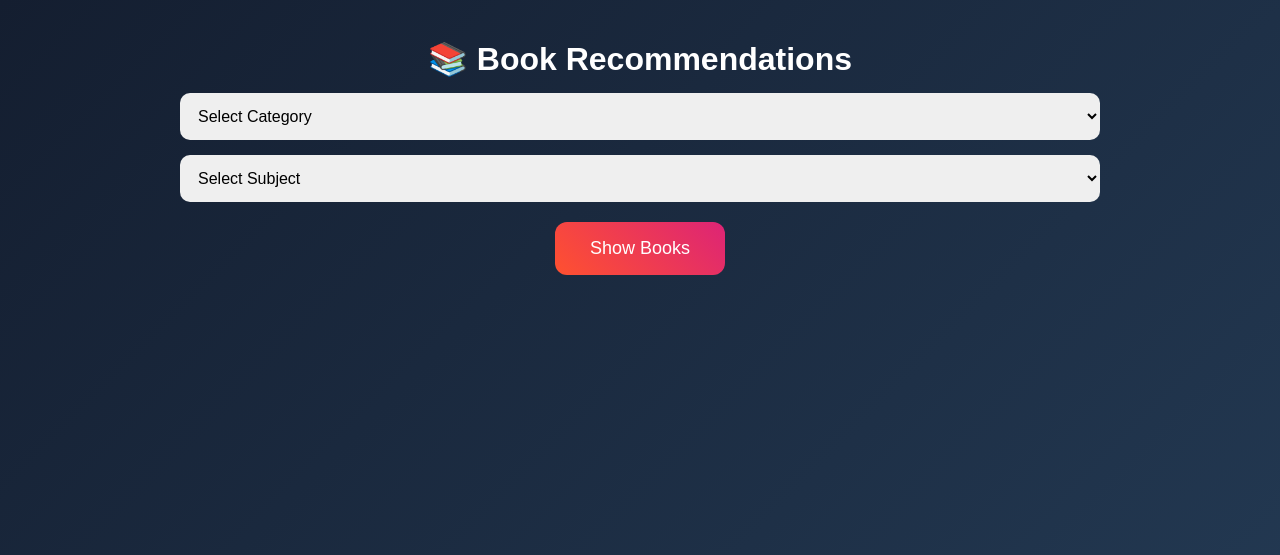
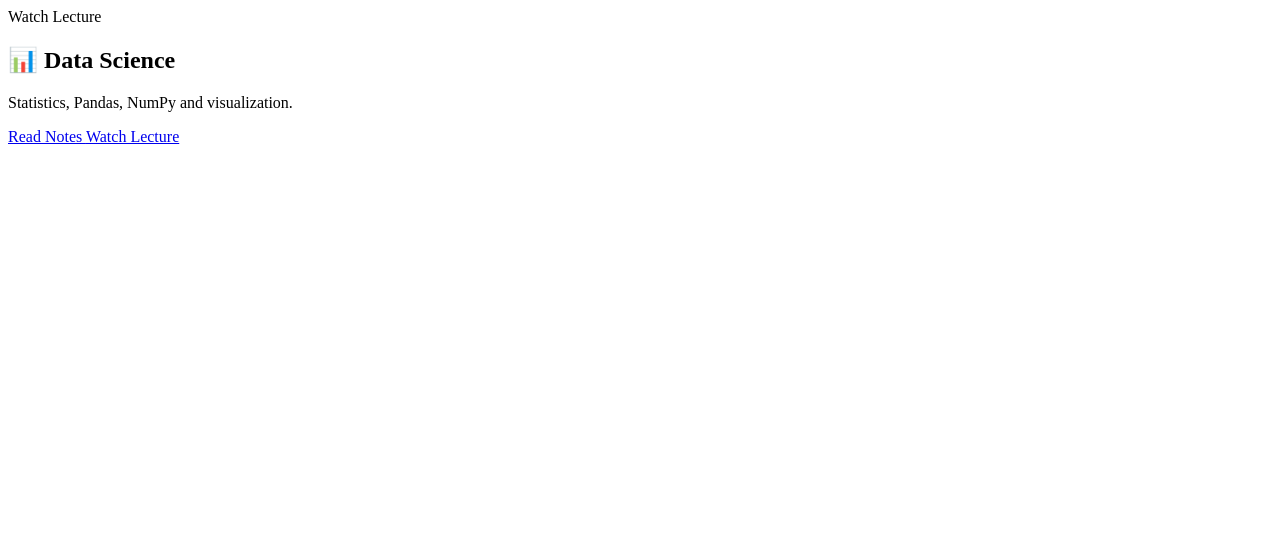
Before and after one commit to manjoraai-hub/ManjoraAI, a Flask app: page /books in a window 1280 px wide. Shown: the top 555 px of the page. Run offline with Flask 3, Linux system fonts and the light colour scheme.

Commit message:
added books and youtube lectures section

```diff
--- a/templates/books.html
+++ b/templates/books.html
@@ -1,60 +1,69 @@
 <!DOCTYPE html>
-<html>
+                Watch Lecture
 
-<head>
+            </a>
 
-<title>Books</title>
+        </div>
 
-<link rel="stylesheet"
-href="{{ url_for('static', filename='style.css') }}">
+        <div class="book-card book-item">
 
-</head>
+            <h2>📊 Data Science</h2>
 
-<body>
+            <p>Statistics, Pandas, NumPy and visualization.</p>
 
-<div class="container">
+            <a href="https://www.kaggle.com/learn"
+            target="_blank"
+            class="btn">
 
-<h1>📚 Book Recommendations</h1>
+                Read Notes
 
-<select id="category">
+            </a>
 
-    <option value="">Select Category</option>
+            <a href="https://www.youtube.com/watch?v=ua-CiDNNj30"
+            target="_blank"
+            class="btn">
 
-    <option value="UPSC">UPSC</option>
+                Watch Lecture
 
-    <option value="Programming">Programming</option>
+            </a>
 
-    <option value="Engineering">Engineering</option>
+        </div>
 
-</select>
-
-<select id="subject">
-
-    <option value="">Select Subject</option>
-
-    <option value="Polity">Polity</option>
-
-    <option value="History">History</option>
-
-    <option value="Python">Python</option>
-
-    <option value="DSA">DSA</option>
-
-    <option value="VLSI">VLSI</option>
-
-</select>
-
-<button onclick="getBooks()">
-
-    Show Books
-
-</button>
-
-<ul id="bookList"></ul>
+    </div>
 
 </div>
 
-<script src="{{ url_for('static', filename='script.js') }}"></script>
+<script>
+
+function searchBooks(){
+
+    let input =
+    document.getElementById("searchInput").value.toLowerCase();
+
+    let cards =
+    document.getElementsByClassName("book-item");
+
+    for(let i = 0; i < cards.length; i++){
+
+        let text = cards[i].innerText.toLowerCase();
+
+        if(text.includes(input)){
+
+            cards[i].style.display = "block";
+
+        }
+
+        else{
+
+            cards[i].style.display = "none";
+
+        }
+
+    }
+
+}
+
+</script>
 
 </body>
 </html>
```
